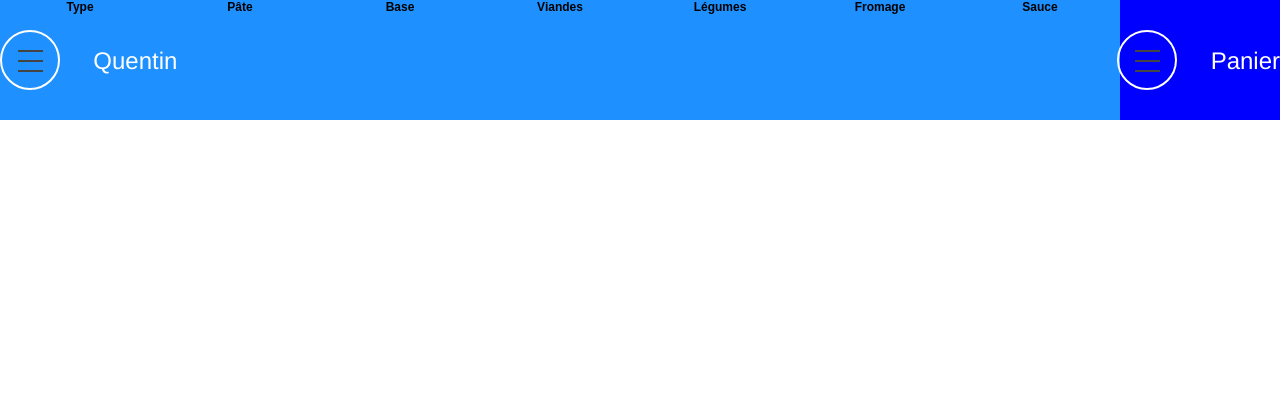
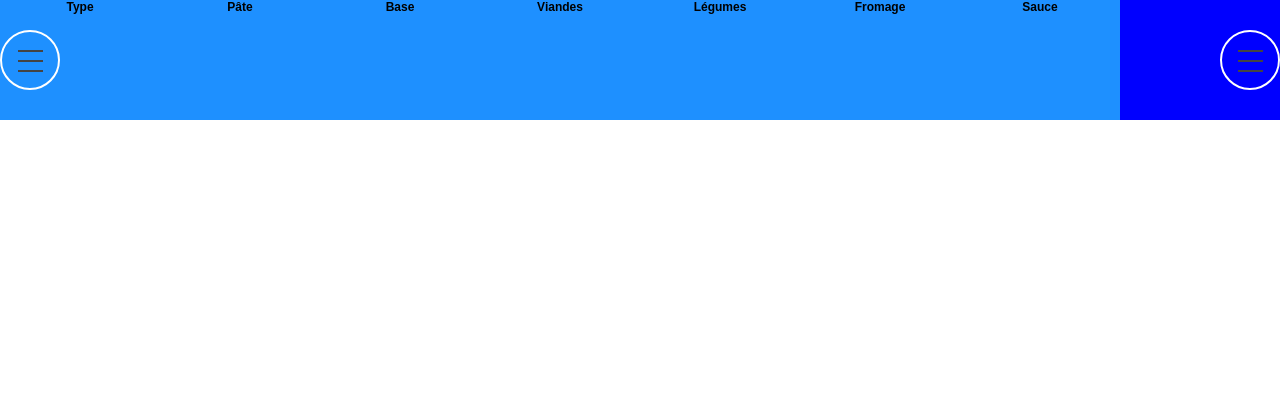
Before and after one commit to Quentinprm/PizzaBurgerUI-UX, a PHP site: page /index.php?ad=type.html in a window 1280 px wide. Shown: the top 396 px of the page. Run offline with PHP 8.4, Linux system fonts and the light colour scheme.

Commit message:
js correctif

```diff
--- a/accountmenu.css
+++ b/accountmenu.css
@@ -173,6 +173,7 @@ body.open:after {
 }
 
 .b-brand {
+  display: none;
   color: white;
   font-family: Helvetica-Neue, Helvetica, Arial, sans-serif;
   font-size: 24px;
@@ -216,5 +217,6 @@ body.open:after {
           transform: rotate(-45deg);
 }
 .b-container.open .b-brand {
+  display: inline;
   color: #444444;
 }
--- a/basket.css
+++ b/basket.css
@@ -173,6 +173,7 @@ body.open:after {
 }
 
 .a-brand {
+  display: none;
   color: white;
   font-family: Helvetica-Neue, Helvetica, Arial, sans-serif;
   font-size: 24px;
@@ -216,5 +217,6 @@ body.open:after {
           transform: rotate(-45deg);
 }
 .a-container.open .a-brand {
+  display: inline;
   color: #444444;
 }
```
